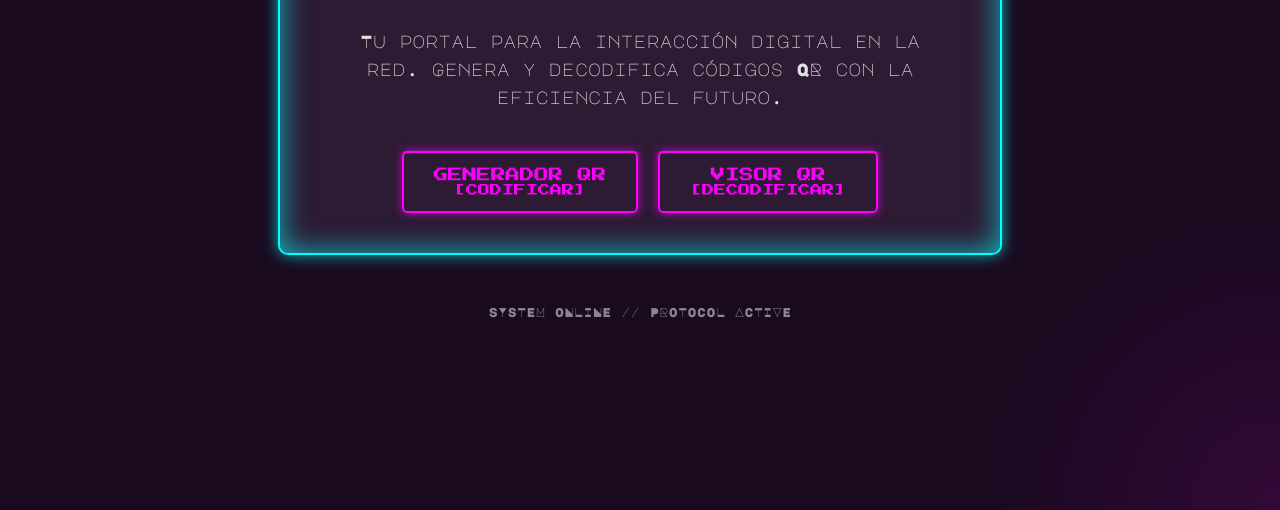
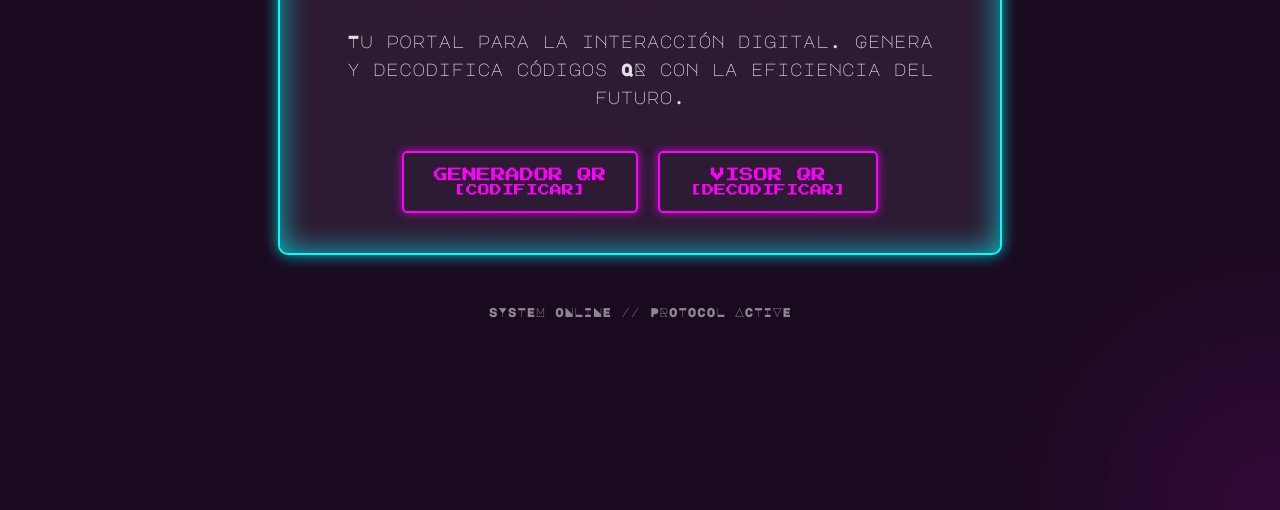
Before and after one commit to albert-crypto-sy/qrcreator, a plain HTML site: page index.html in a window 1280 px wide. Shown: the part 290-800 px from the top of the page. Drawn offline with Linux system fonts and the light colour scheme.

Commit message:
Update index.html

```diff
--- a/index.html
+++ b/index.html
@@ -129,7 +129,7 @@
 <body>
     <div class="container">
         <h1>CYBERNETIC QR HUB</h1>
-        <p>Tu portal para la interacción digital en la red. Genera y decodifica códigos QR con la eficiencia del futuro.</p>
+        <p>Tu portal para la interacción digital. Genera y decodifica códigos QR con la eficiencia del futuro.</p>
         <div class="button-group">
             <a href="web1.html" class="cyber-button">
                 GENERADOR QR
@@ -147,4 +147,5 @@
         SYSTEM ONLINE // PROTOCOL ACTIVE
     </div>
 </body>
+
 </html>
```
